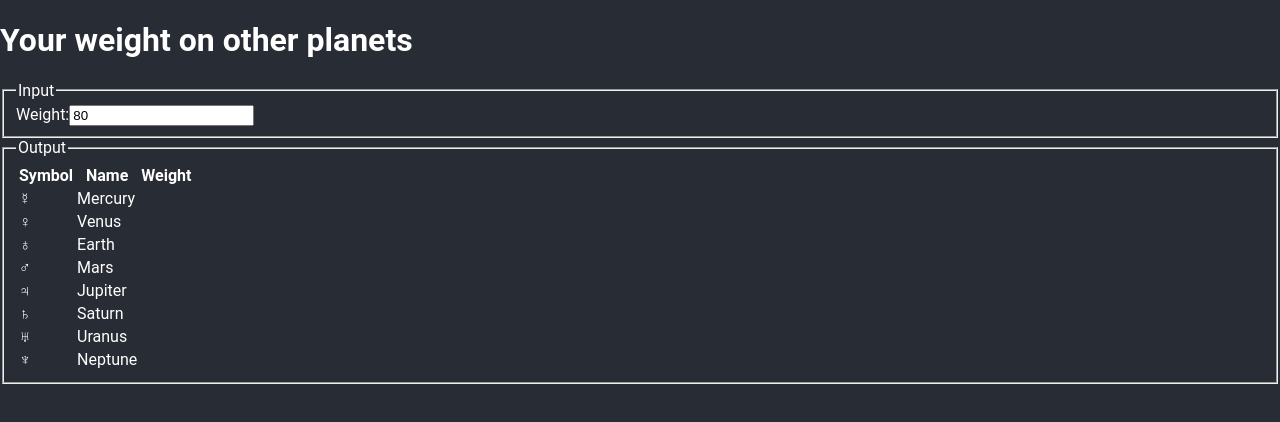
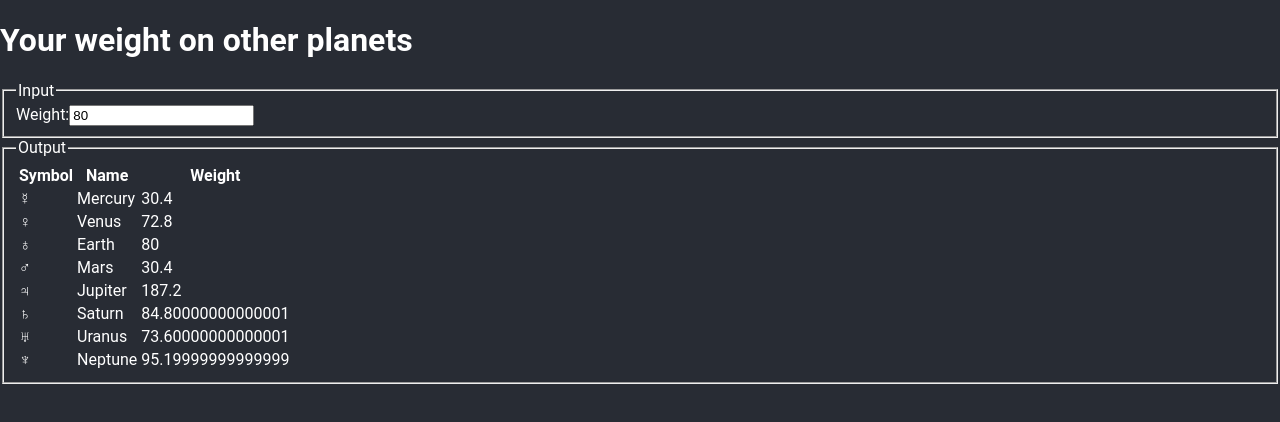
Before and after one commit to krajvy/planet-data, a React (Create React App) app: page / in a window 1280 px wide. Shown: the top 422 px of the page. Built offline with nearby package versions, Linux system fonts and the light colour scheme; the HTML template or start-up script is replaced by a standard one.

Commit message:
Pass weight field value to output table for calculation

```diff
--- a/src/App.js
+++ b/src/App.js
@@ -4,6 +4,29 @@ import Inputs from './Inputs.js';
 import Outputs from './Outputs.js';
 
 class App extends Component {
+  constructor(props) {
+    super(props);
+
+    this.state = {
+      weight: 80
+    };
+
+    this.handleWeightChange = this.handleWeightChange.bind(this);
+    this.handleKeyPress = this.handleKeyPress.bind(this);
+  }
+
+  handleWeightChange(event) {
+    this.setState({
+      weight: event.target.value
+    });
+  }
+  handleKeyPress(event) {
+    if (event.key === 'Enter') {
+      this.handleWeightChange(event);
+    }
+    event.preventDefault();
+  }
+
   render() {
     let astronomicalObjects = {
       Mercury: {
@@ -53,8 +76,15 @@ class App extends Component {
         <header className="App-header">
           <h1>Your weight on other planets</h1>
         </header>
-        <Inputs/>
-        <Outputs astronomicalObjects={ astronomicalObjects }/>
+        <Inputs
+          handleWeightChange={ this.handleWeightChange }
+          handleKeyPress={ this.handleKeyPress }
+          defaultWeight={ 80 }
+        />
+        <Outputs
+          astronomicalObjects={ astronomicalObjects }
+          weight={ this.state.weight }
+        />
       </div>
     );
   }
--- a/src/InputText.js
+++ b/src/InputText.js
@@ -6,8 +6,10 @@ class InputText extends Component {
       <Fragment>
         <label>{ this.props.name }:
           <input
-            type="text"
-            value={ this.props.value }
+            type="number"
+            defaultValue={ this.props.defaultValue }
+            onChange={ this.props.handleWeightChange }
+            onKeyPress={ this.props.handleKeyPress }
           />
         </label>
       </Fragment>
--- a/src/Inputs.js
+++ b/src/Inputs.js
@@ -6,7 +6,12 @@ class Inputs extends Component {
     return (
       <fieldset>
         <legend>Input</legend>
-        <InputText name="Weight" value="80"/>
+        <InputText
+          name="Weight"
+          defaultValue={ this.props.defaultWeight }
+          handleWeightChange={ this.props.handleWeightChange }
+          handleKeyPress={ this.props.handleKeyPress }
+        />
       </fieldset>
     )
   }
--- a/src/OutputTable.js
+++ b/src/OutputTable.js
@@ -18,7 +18,7 @@ class OutputTable extends Component {
               <tr key={ name }>
                 <td>{ object.symbol }</td>
                 <td>{ name }</td>
-                <td>&nbsp;</td>
+                <td>{ this.props.weight * object.weightRatio }</td>
               </tr>
             )
           } ) }
--- a/src/Outputs.js
+++ b/src/Outputs.js
@@ -6,7 +6,10 @@ class Outputs extends Component {
     return (
       <fieldset>
         <legend>Output</legend>
-        <OutputTable astronomicalObjects={ this.props.astronomicalObjects }/>
+        <OutputTable
+          astronomicalObjects={ this.props.astronomicalObjects }
+          weight={ this.props.weight }
+        />
       </fieldset>
     )
   }
```
